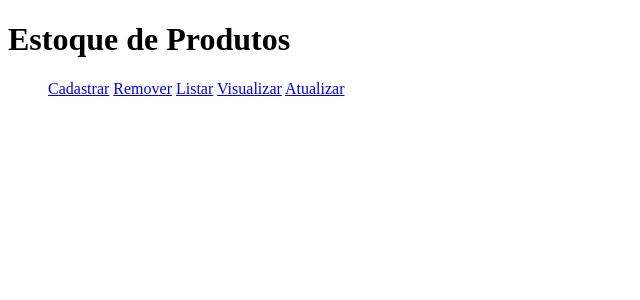
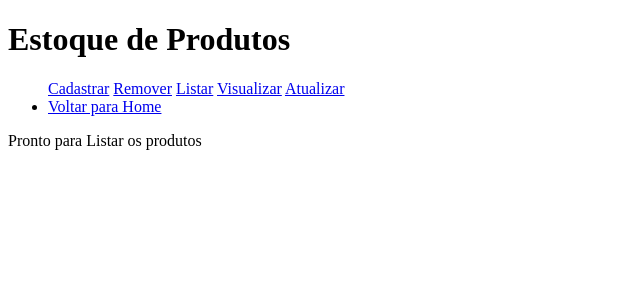
Before and after one commit to sou-rafael/estoque_django, a Django app: template estoque/produtos/templates/produtos/listar.html in a window 1280 px wide. Shown: the top 300 px of the page, without its empty margins (0-640 px from the left). Run offline with Django 4.2, Linux system fonts and the light colour scheme; the template is opened without the code that fills it, so the values that code supplies are empty.

Commit message:
Criei as outras paginas e linkei todos os templates associando à home, agora falta definir as ações das funções

```diff
--- a/estoque/estoque/urls.py
+++ b/estoque/estoque/urls.py
@@ -19,7 +19,7 @@ from produtos import views
 
 
 urlpatterns = [
-    path('', views.index, name='index'),
+    path('', views.index, name='base'),
     path('produtos/', include('produtos.urls')),
     path('admin/', admin.site.urls),
 ]
--- a/estoque/produtos/templates/produtos/atualizar.html
+++ b/estoque/produtos/templates/produtos/atualizar.html
@@ -1 +1,5 @@
-{% extends 'base.html' %}
+{% extends 'produtos/base.html' %}
+
+{% block content %}
+<p>Pronto para Atualizar</p>
+{% endblock content %}
--- a/estoque/produtos/templates/produtos/base.html
+++ b/estoque/produtos/templates/produtos/base.html
@@ -12,16 +12,17 @@
 
     <nav class="menu">
         <ul>
-            <a href="produtos/add">Cadastrar</a>
-            <a href="produtos/rem">Remover</a>
-            <a href="produtos/list">Listar</a>
-            <a href="produtos/view">Visualizar</a>
-            <a href="produtos/update">Atualizar</a>
+            <a href="produtos/cadastrar">Cadastrar</a>
+            <a href="produtos/deletar">Remover</a>
+            <a href="produtos/listar">Listar</a>
+            <a href="produtos/visualizar">Visualizar</a>
+            <a href="produtos/atualizar">Atualizar</a>
+            <li><a href="/">Voltar para Home</a></li>
         </ul>
     </nav>
 
     {% block content %}
-
+        <h2>Estou na página Home</h2>
     {% endblock content %}
 
 </body>
--- a/estoque/produtos/templates/produtos/cadastrar.html
+++ b/estoque/produtos/templates/produtos/cadastrar.html
@@ -1 +1,5 @@
-{% extends 'base.html' %}
+{% extends 'produtos/base.html' %}
+
+{% block content %}
+<p>Pronto para Cadastrar um produto</p>
+{% endblock content %}
--- a/estoque/produtos/templates/produtos/deletar.html
+++ b/estoque/produtos/templates/produtos/deletar.html
@@ -1 +1,5 @@
-{% extends 'base.html' %}
+{% extends 'produtos/base.html' %}
+
+{% block content %}
+<p>Pronto para Deletar um produto</p>
+{% endblock content %}
--- a/estoque/produtos/templates/produtos/listar.html
+++ b/estoque/produtos/templates/produtos/listar.html
@@ -1 +1,5 @@
-{% extends 'base.html' %}
+{% extends 'produtos/base.html' %}
+
+{% block content %}
+<p>Pronto para Listar os produtos</p>
+{% endblock content %}
--- a/estoque/produtos/templates/produtos/visualizar.html
+++ b/estoque/produtos/templates/produtos/visualizar.html
@@ -1 +1,5 @@
-{% extends 'base.html' %}
+{% extends 'produtos/base.html' %}
+
+{% block content %}
+<p>Pronto para Visualizar determinado produto</p>
+{% endblock content %}
--- a/estoque/produtos/urls.py
+++ b/estoque/produtos/urls.py
@@ -4,9 +4,9 @@ from . import views
 
 urlpatterns = [
     path ('', views.index, name='index'),
-    path('add', views.cadastrar, name='cadastrar'),
-    path('rem', views.deletar, name='deletar'),
-    path('list', views.listar, name='listar'),
-    path('view', views.visualizar, name='visualizar'),
-    path('update', views.atualizar, name='atualizar'),
+    path('cadastrar', views.cadastrar, name='cadastrar'),
+    path('deletar', views.deletar, name='deletar'),
+    path('listar', views.listar, name='listar'),
+    path('visualizar', views.visualizar, name='visualizar'),
+    path('atualizar', views.atualizar, name='atualizar'),
 ]
```
Also changed, not shown: estoque/produtos/views.py (+10 -6 lines).
